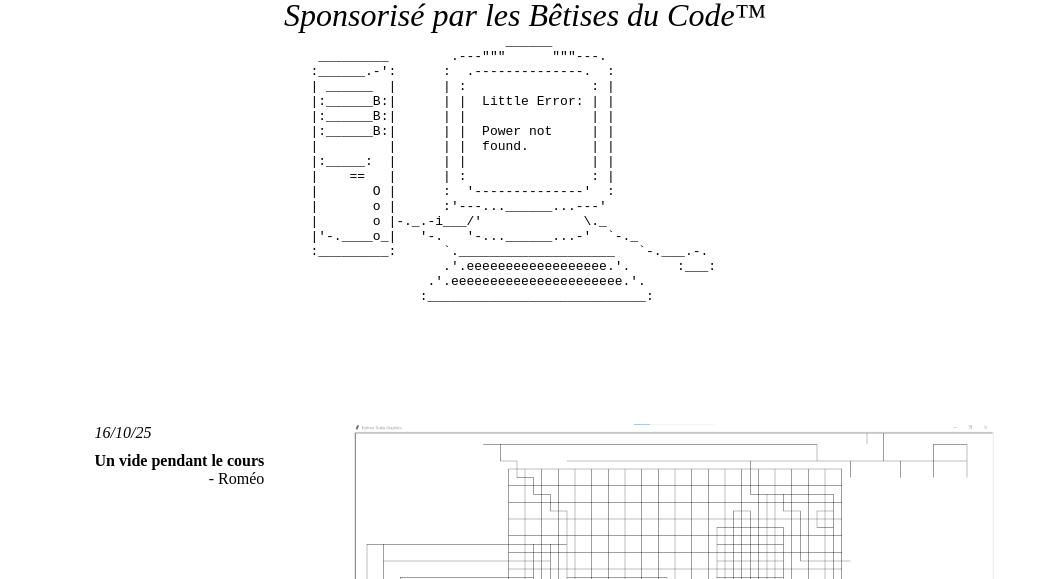
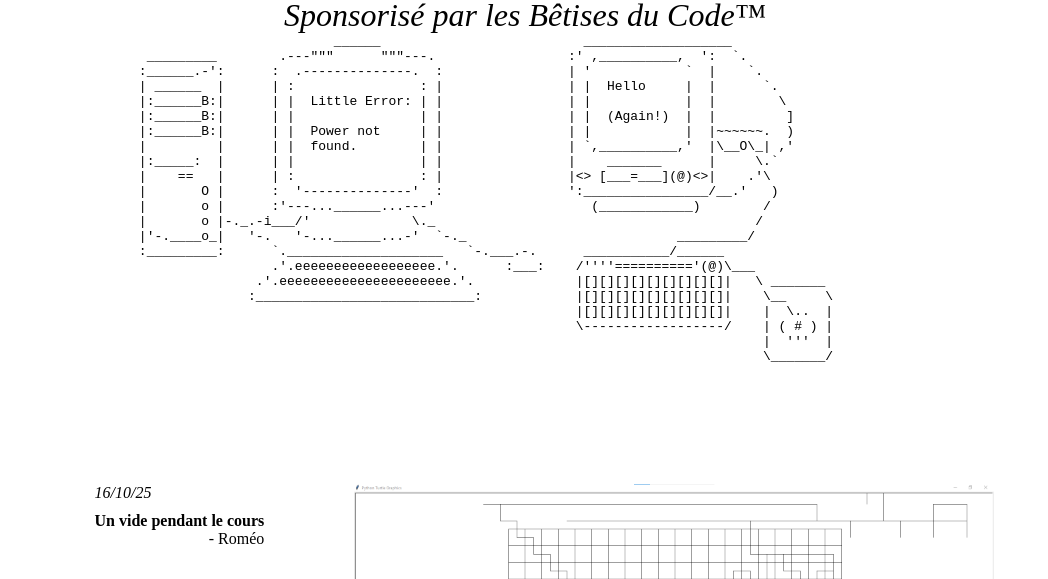
Before and after one commit to Lucian-Theaux/Les-oeuvres-d-art, a plain HTML site: page index.html in a window 1280 px wide. Shown: the part 669-1248 px from the top of the page, without its empty margins (115-1163 px from the left). Drawn offline with Linux system fonts and the light colour scheme.

Commit message:
2 ascii + flex

```diff
--- a/index.html
+++ b/index.html
@@ -13,8 +13,8 @@
     <div class="background">
         <h1 class="title">Les Oeuvres d'Art de NSI</h1>
         <p class="sponso"><i>Sponsorisé par les Bêtises du Code™</i></p>
-        <p>
-        <pre>
+        <div class="ascii">
+                    <pre>
                          ______
  _________        .---"""      """---.
 :______.-':      :  .--------------.  :
@@ -34,7 +34,32 @@
                .'.eeeeeeeeeeeeeeeeeeeeee.'.
               :____________________________:
         </pre>
-        </p>
+        <pre>
+  ___________________
+:' ,__________,  ':  `.
+| '            `  |    `.
+| |  Hello     |  |      `.
+| |            |  |        \
+| |  (Again!)  |  |         ]
+| |            |  |~~~~~~.  )
+| `,__________,'  |\__O\_| ,'
+|    _______      |     \.`
+|<> [___=___](@)<>|    .'\
+':________________/__.'   )
+   (____________)        /
+                        /
+              _________/
+  ___________/______
+ /''''=========='(@)\___
+ |[][][][][][][][][]|   \ _______
+ |[][][][][][][][][]|    \__     \
+ |[][][][][][][][][]|    |  \..  |
+ \------------------/    | ( # ) |
+                         |  '''  |
+                         \_______/
+        </pre>
+
+        </div>
         <br>
         <br>
         <br>
@@ -153,6 +178,11 @@
         padding: 0 5%;
     }
 
+    .ascii{
+        display: flex;
+        flex-direction: row;
+    }
+
     @media screen and (max-width:500px){
         body{
             overflow-x:hidden;
```
